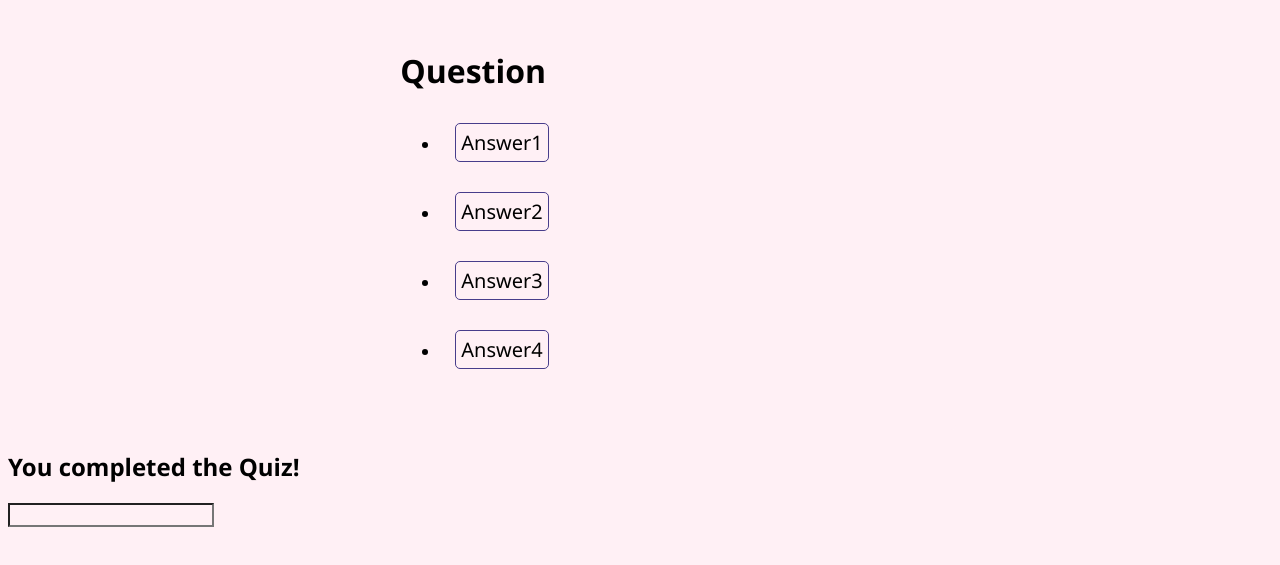
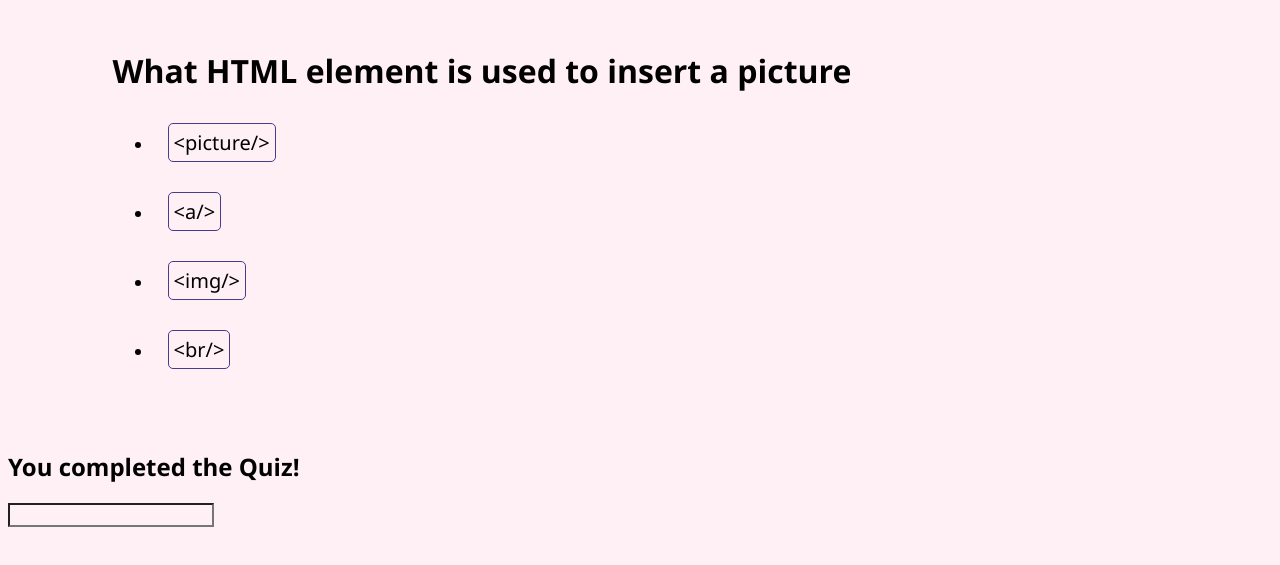
Before and after one commit to mkelly3/TimedQuiz, a plain HTML site: page index.html in a window 1280 px wide. Shown: the part 75-640 px from the top of the page. Drawn offline with Linux system fonts and the light colour scheme.

Commit message:
question and answer displayed on webpage

```diff
--- a/index.html
+++ b/index.html
@@ -20,10 +20,10 @@
         <section class ="quiz-question">
             <section class = "question">Question</section>
             <ul>
-                <li><button class="answer">Answer1</button></li>
-                <li><button class ="answer">Answer2</button></li>
-                <li><button class= "answer">Answer3</button></li>
-                <li><button class = "answer">Answer4</button></li>
+                <li><button class="answer" id = "one">Answer1</button></li>
+                <li><button class ="answer" id = "two">Answer2</button></li>
+                <li><button class= "answer" id = "three">Answer3</button></li>
+                <li><button class = "answer" id = "four">Answer4</button></li>
             </ul>
         </section>
     </section>
--- a/script.js
+++ b/script.js
@@ -1,9 +1,185 @@
-var question = document.querySelector(".question");
+var questionTitle = document.querySelector(".question");
 var answerChoices = document.querySelectorAll(".answer");
 var startButton = document.querySelector("#start");
 var timeEl = document.querySelector("#time");
+var answerChoice1 = document.querySelector("#one");
+var answerChoice2 = document.querySelector("#two");
+var answerChoice3 = document.querySelector("#three");
+var answerChoice4 = document.querySelector("#four");
 
+//variables for the time and players overall score
 var time = 10;
+var score = 0;
+
+//list of questions
+var questionChoices = [
+    {
+        question: "What HTML element is used to insert a picture",
+        choice1: "<picture/>",
+        choice2: "<a/>",
+        choice3: "<img/>",
+        choice4: "<br/>",
+        correct: "choice3"
+    },
+    {
+        question: "What HTML element is used to insert a picture",
+        choice1: "<picture/>",
+        choice2: "<a/>",
+        choice3: "<img/>",
+        choice4: "<br/>",
+        correct: "choice3"
+    },
+    {
+        question: "What HTML element is used to insert a picture",
+        choice1: "<picture/>",
+        choice2: "<a/>",
+        choice3: "<img/>",
+        choice4: "<br/>",
+        correct: "choice3"
+    },
+    {
+        question: "What HTML element is used to insert a picture",
+        choice1: "<picture/>",
+        choice2: "<a/>",
+        choice3: "<img/>",
+        choice4: "<br/>",
+        correct: "choice3"
+    },
+    {
+        question: "What HTML element is used to insert a picture",
+        choice1: "<picture/>",
+        choice2: "<a/>",
+        choice3: "<img/>",
+        choice4: "<br/>",
+        correct: "choice3"
+    },
+    {
+        question: "What HTML element is used to insert a picture",
+        choice1: "<picture/>",
+        choice2: "<a/>",
+        choice3: "<img/>",
+        choice4: "<br/>",
+        correct: "choice3"
+    },
+    {
+        question: "What HTML element is used to insert a picture",
+        choice1: "<picture/>",
+        choice2: "<a/>",
+        choice3: "<img/>",
+        choice4: "<br/>",
+        correct: "choice3"
+    },
+    {
+        question: "What HTML element is used to insert a picture",
+        choice1: "<picture/>",
+        choice2: "<a/>",
+        choice3: "<img/>",
+        choice4: "<br/>",
+        correct: "choice3"
+    },
+    {
+        question: "What HTML element is used to insert a picture",
+        choice1: "<picture/>",
+        choice2: "<a/>",
+        choice3: "<img/>",
+        choice4: "<br/>",
+        correct: "choice3"
+    },
+    {
+        question: "What HTML element is used to insert a picture",
+        choice1: "<picture/>",
+        choice2: "<a/>",
+        choice3: "<img/>",
+        choice4: "<br/>",
+        correct: "choice3"
+    },
+    {
+        question: "What HTML element is used to insert a picture",
+        choice1: "<picture/>",
+        choice2: "<a/>",
+        choice3: "<img/>",
+        choice4: "<br/>",
+        correct: "choice3"
+    },
+    {
+        question: "What HTML element is used to insert a picture",
+        choice1: "<picture/>",
+        choice2: "<a/>",
+        choice3: "<img/>",
+        choice4: "<br/>",
+        correct: "choice3"
+    },
+    {
+        question: "What HTML element is used to insert a picture",
+        choice1: "<picture/>",
+        choice2: "<a/>",
+        choice3: "<img/>",
+        choice4: "<br/>",
+        correct: "choice3"
+    },
+    {
+        question: "What HTML element is used to insert a picture",
+        choice1: "<picture/>",
+        choice2: "<a/>",
+        choice3: "<img/>",
+        choice4: "<br/>",
+        correct: "choice3"
+    },
+    {
+        question: "What HTML element is used to insert a picture",
+        choice1: "<picture/>",
+        choice2: "<a/>",
+        choice3: "<img/>",
+        choice4: "<br/>",
+        correct: "choice3"
+    },
+    {
+        question: "What HTML element is used to insert a picture",
+        choice1: "<picture/>",
+        choice2: "<a/>",
+        choice3: "<img/>",
+        choice4: "<br/>",
+        correct: "choice3"
+    },
+    {
+        question: "What HTML element is used to insert a picture",
+        choice1: "<picture/>",
+        choice2: "<a/>",
+        choice3: "<img/>",
+        choice4: "<br/>",
+        correct: "choice3"
+    },
+    {
+        question: "What HTML element is used to insert a picture",
+        choice1: "<picture/>",
+        choice2: "<a/>",
+        choice3: "<img/>",
+        choice4: "<br/>",
+        correct: "choice3"
+    },
+    {
+        question: "What HTML element is used to insert a picture",
+        choice1: "<picture/>",
+        choice2: "<a/>",
+        choice3: "<img/>",
+        choice4: "<br/>",
+        correct: "choice3"
+    },
+    {
+        question: "What HTML element is used to insert a picture",
+        choice1: "<picture/>",
+        choice2: "<a/>",
+        choice3: "<img/>",
+        choice4: "<br/>",
+        correct: "choice3"
+    },
+]
+
+//empty array to hold random questions
+var randomQuestions = []
+
+var questionNumber = 0;
+
 
 function setTimer() {
     // Sets interval in variable
@@ -32,3 +208,38 @@ function setTimer() {
   }
 
   onstartButton();
+
+  //function to choose 10 random questions for the quiz
+  function chooseRandomQuestion(){
+    //used a while loop for when the question array is less then 10
+    while(randomQuestions.length <10) {
+
+        //randomly selecting questions from the object variable Question Choisce
+        var random = questionChoices[Math.floor(Math.random() *questionChoices.length)]
+
+        //if the question has not already been randomly selected it will be pushed to the array
+        if(!randomQuestions.includes(random)){
+            randomQuestions.push(random);
+            console.log(randomQuestions);
+        }
+    }
+  }
+
+
+
+
+  //display the next question and answer choices
+
+  function displayQestion(number){
+    chooseRandomQuestion();
+
+    var currentQ = randomQuestions[number];
+    questionTitle.textContent = currentQ.question;
+    answerChoice1.textContent = currentQ.choice1;
+    answerChoice2.textContent = currentQ.choice2;
+    answerChoice3.textContent = currentQ.choice3;
+    answerChoice4.textContent = currentQ.choice4;
+
+  }
+
+  displayQestion(questionNumber);
```
